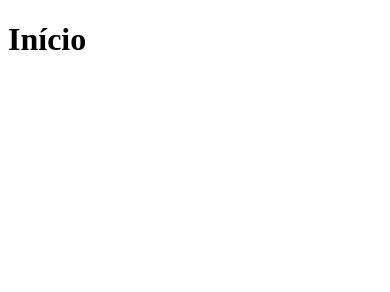
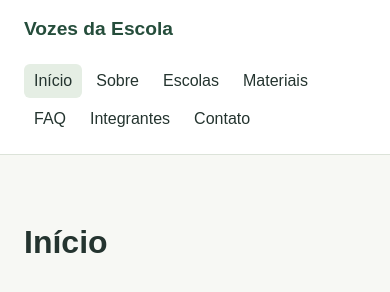
Before and after one commit to BFVVH/apoio-educacao-indigena, a plain HTML site: page index.html in a window 390 px wide. Drawn offline with Linux system fonts and the light colour scheme.

Commit message:
feat: adiciona navegacao entre as paginas e nome do projeto
Co-authored-by: Victor0Henrique <Victor0Henrique@users.noreply.github.com>
Co-authored-by: BrenoMenezes20 <BrenoMenezes20@users.noreply.github.com>
Co-authored-by: Felipe Rocha <felipee.rochaa.sanchess@gmail.com>

```diff
--- a/css/style.css
+++ b/css/style.css
@@ -1 +1,70 @@
 /* estilos do projeto */
+* {
+    box-sizing: border-box;
+}
+
+body {
+    margin: 0;
+    font-family: Arial, sans-serif;
+    color: #24342f;
+    background: #f7f8f4;
+}
+
+.cabecalho {
+    background: #fff;
+    border-bottom: 1px solid #dce3d9;
+}
+
+.navegacao {
+    max-width: 1100px;
+    margin: 0 auto;
+    padding: 18px 24px;
+    display: flex;
+    align-items: center;
+    justify-content: space-between;
+    gap: 24px;
+}
+
+.marca {
+    color: #254d3b;
+    font-size: 1.2rem;
+    font-weight: 700;
+    text-decoration: none;
+    white-space: nowrap;
+}
+
+.links-navegacao {
+    display: flex;
+    flex-wrap: wrap;
+    gap: 8px;
+}
+
+.links-navegacao a {
+    padding: 8px 10px;
+    border-radius: 6px;
+    color: #24342f;
+    text-decoration: none;
+}
+
+.links-navegacao a:hover,
+.links-navegacao a:focus-visible,
+.links-navegacao a[aria-current="page"] {
+    background: #e5eee4;
+}
+
+main {
+    max-width: 1100px;
+    margin: 0 auto;
+    padding: 48px 24px;
+}
+
+@media (max-width: 760px) {
+    .navegacao {
+        align-items: flex-start;
+        flex-direction: column;
+    }
+
+    .links-navegacao {
+        gap: 4px;
+    }
+}
--- a/index.html
+++ b/index.html
@@ -3,12 +3,25 @@
 <head>
     <meta charset="UTF-8">
     <meta name="viewport" content="width=device-width, initial-scale=1.0">
-    <title>Início | Apoio à Educação</title>
+    <title>Início | Vozes da Escola</title>
     <link rel="stylesheet" href="css/style.css">
     <script src="js/script.js" defer></script>
 </head>
 <body>
-    <header></header>
+    <header class="cabecalho">
+        <nav class="navegacao" aria-label="Navegação principal">
+            <a class="marca" href="index.html">Vozes da Escola</a>
+            <div class="links-navegacao">
+                <a href="index.html" aria-current="page">Início</a>
+                <a href="paginas/sobre.html">Sobre</a>
+                <a href="paginas/escolas.html">Escolas</a>
+                <a href="paginas/materiais.html">Materiais</a>
+                <a href="paginas/faq.html">FAQ</a>
+                <a href="paginas/integrantes.html">Integrantes</a>
+                <a href="paginas/contato.html">Contato</a>
+            </div>
+        </nav>
+    </header>
     <main>
         <h1>Início</h1>
     </main>
```
Also changed, not shown: paginas/contato.html (+15 -2 lines), paginas/escolas.html (+15 -2 lines), paginas/faq.html (+15 -2 lines), paginas/integrantes.html (+15 -2 lines), paginas/materiais.html (+15 -2 lines), paginas/sobre.html (+15 -2 lines), 1 other file.
